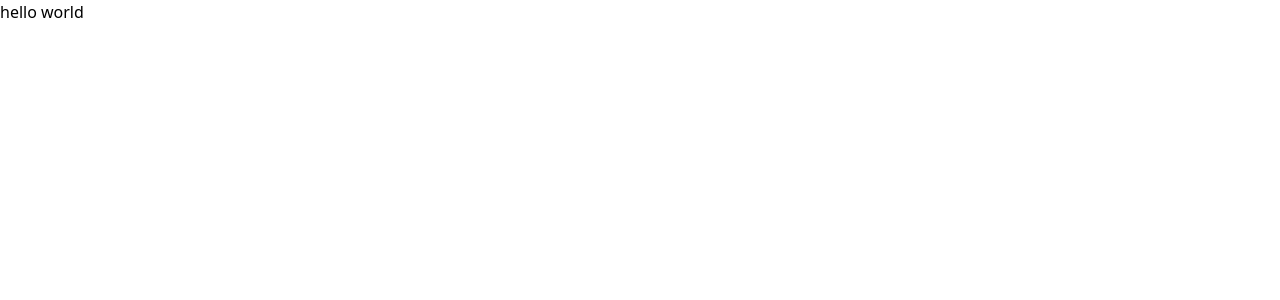
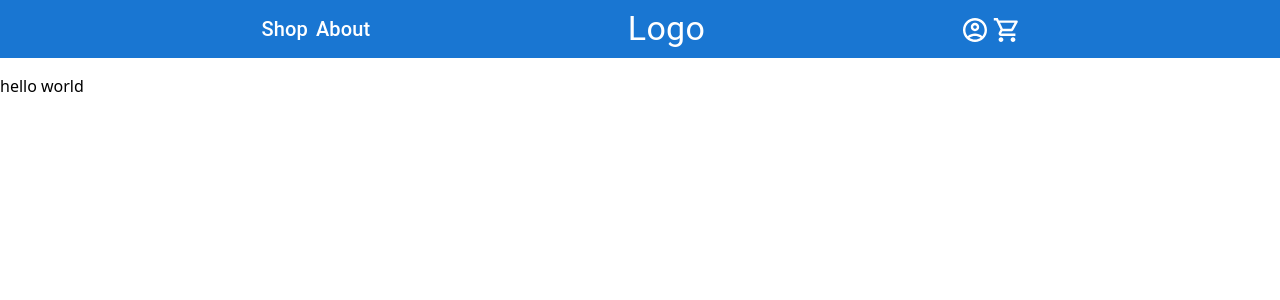
Before and after one commit to FranciscoTrias/watchstore, a Next.js app: page / in a window 1280 px wide. Shown: the top 300 px of the page. Built offline with nearby package versions, Linux system fonts and the light colour scheme.

Commit message:
featur: Navbar
Basic structure of Navbar

```diff
--- /dev/null
+++ b/src/components/Navbar.jsx
@@ -0,0 +1,53 @@
+import { Box, Grid, Typography } from '@mui/material';
+import {
+  ShoppingCartOutlined,
+  AccountCircleOutlined,
+} from '@mui/icons-material';
+import React from 'react';
+
+const Navbar = () => {
+  return (
+    <Box width="100%" paddingBottom="1rem">
+      <Grid
+        container
+        justifyContent="space-evenly"
+        bgcolor="primary.main"
+        paddingTop="0.5rem"
+        paddingBottom="0.5rem"
+        paddingLeft="0.25rem"
+        paddingRight="0.25rem"
+        color="primary.contrastText"
+      >
+        <Grid item alignSelf="center">
+          <Box display="flex">
+            <a href="#">
+              <Typography paddingRight="0.5rem" cursor="pointer" variant="h6">
+                Shop
+              </Typography>
+            </a>
+            <a href="#">
+              <Typography variant="h6">About</Typography>
+            </a>
+          </Box>
+        </Grid>
+        <Grid item alignSelf="center">
+          <a href="/">
+            <Typography variant="h4"> Logo </Typography>
+          </a>
+        </Grid>
+        <Grid item alignSelf="center">
+          <Box display="flex">
+            <a href="#">
+              <AccountCircleOutlined transform="scale(1.2)" />
+            </a>
+            <a href="#">
+              <ShoppingCartOutlined transform="scale(1.2)" sx={{ marginLeft: '0.5rem' }} />
+            </a>
+          </Box>
+        </Grid>
+      </Grid>
+    </Box>
+  );
+};
+
+export default Navbar;
--- a/src/pages/_app.js
+++ b/src/pages/_app.js
@@ -1,5 +1,11 @@
-import '@/styles/globals.css'
+import Navbar from '@/components/Navbar';
+import '@/styles/globals.css';
 
 export default function App({ Component, pageProps }) {
-  return <Component {...pageProps} />
+  return (
+    <>
+      <Navbar />
+      <Component {...pageProps} />
+    </>
+  );
 }
```
